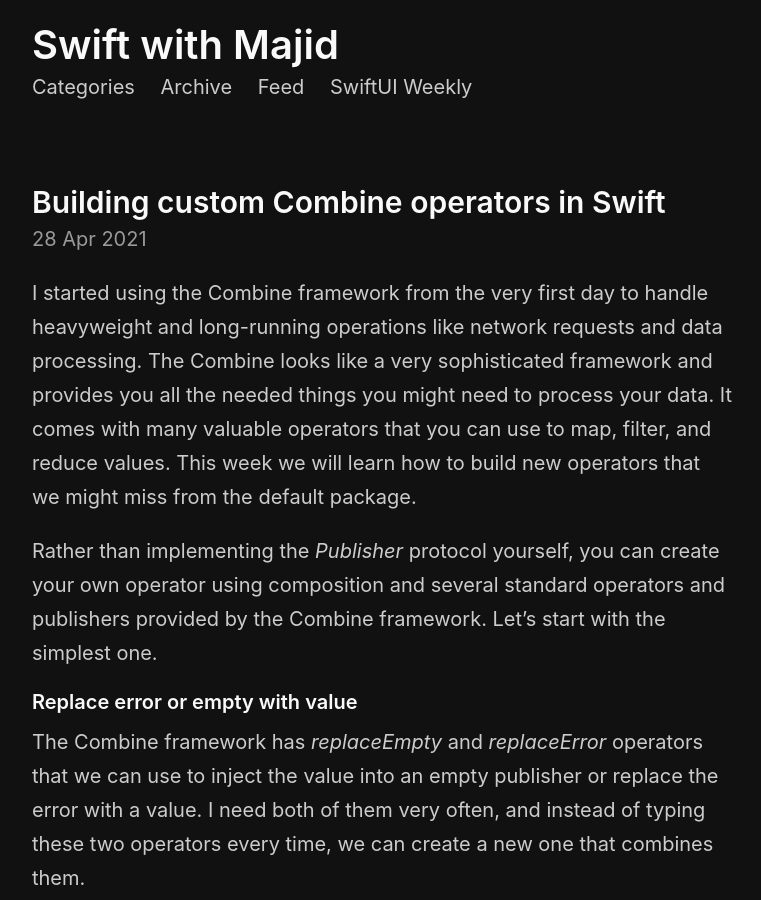
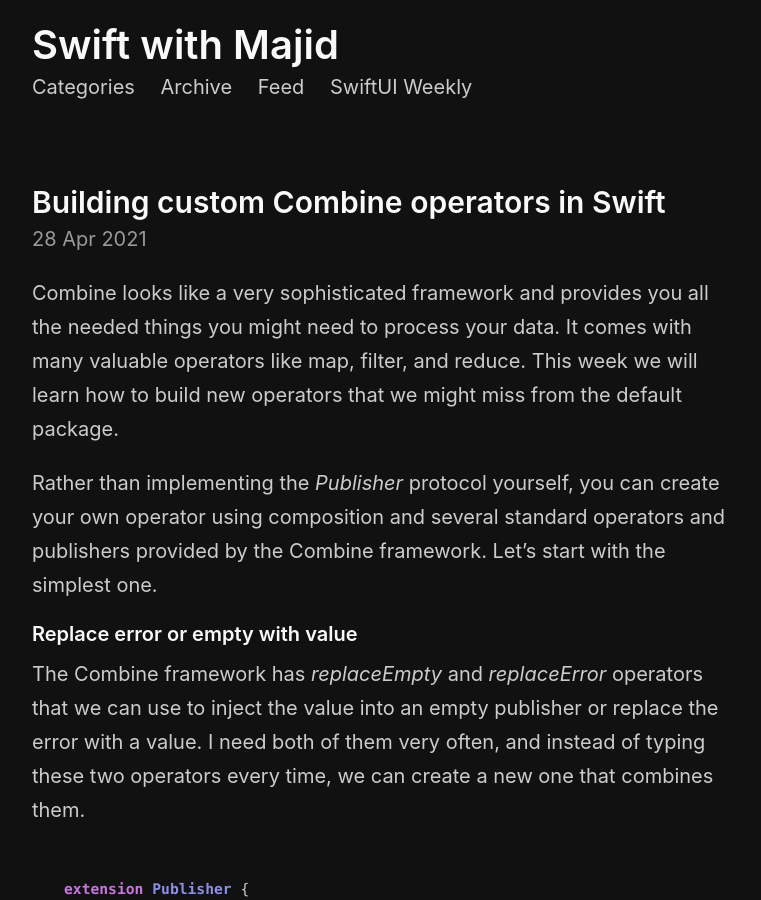
Before and after one commit to mecid/mecid.github.io, a Jekyll site: the page built from _posts/2021-04-28-building-custom-combine-operators-in-swift.md, in a window 1280 px wide and 900 px high. Shown: the whole window, without its empty margins (258-1019 px from the left). Built offline with Jekyll 4.4.1, drawn with Linux system fonts in a browser that asks for light colours.

Commit message:
custom combine operators post updated

```diff
--- a/_posts/2021-04-28-building-custom-combine-operators-in-swift.md
+++ b/_posts/2021-04-28-building-custom-combine-operators-in-swift.md
@@ -4,8 +4,7 @@
 image: /public/combine.png
 category: Architecture
 ---
-
-I started using the Combine framework from the very first day to handle heavyweight and long-running operations like network requests and data processing. The Combine looks like a very sophisticated framework and provides you all the needed things you might need to process your data. It comes with many valuable operators that you can use to map, filter, and reduce values. This week we will learn how to build new operators that we might miss from the default package.
+Combine looks like a very sophisticated framework and provides you all the needed things you might need to process your data. It comes with many valuable operators like map, filter, and reduce. This week we will learn how to build new operators that we might miss from the default package.
 
 {% include friends.html %}
 
```
